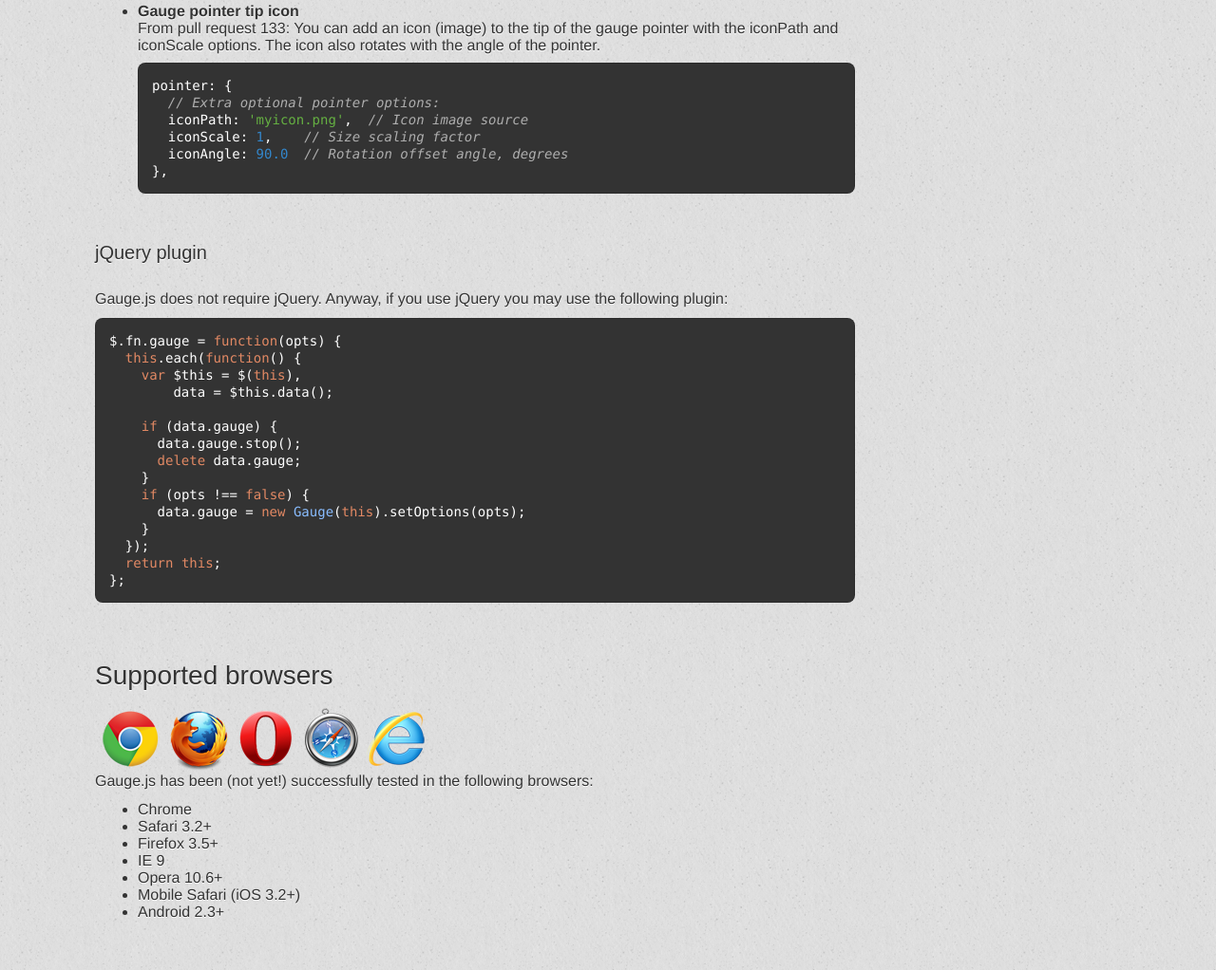
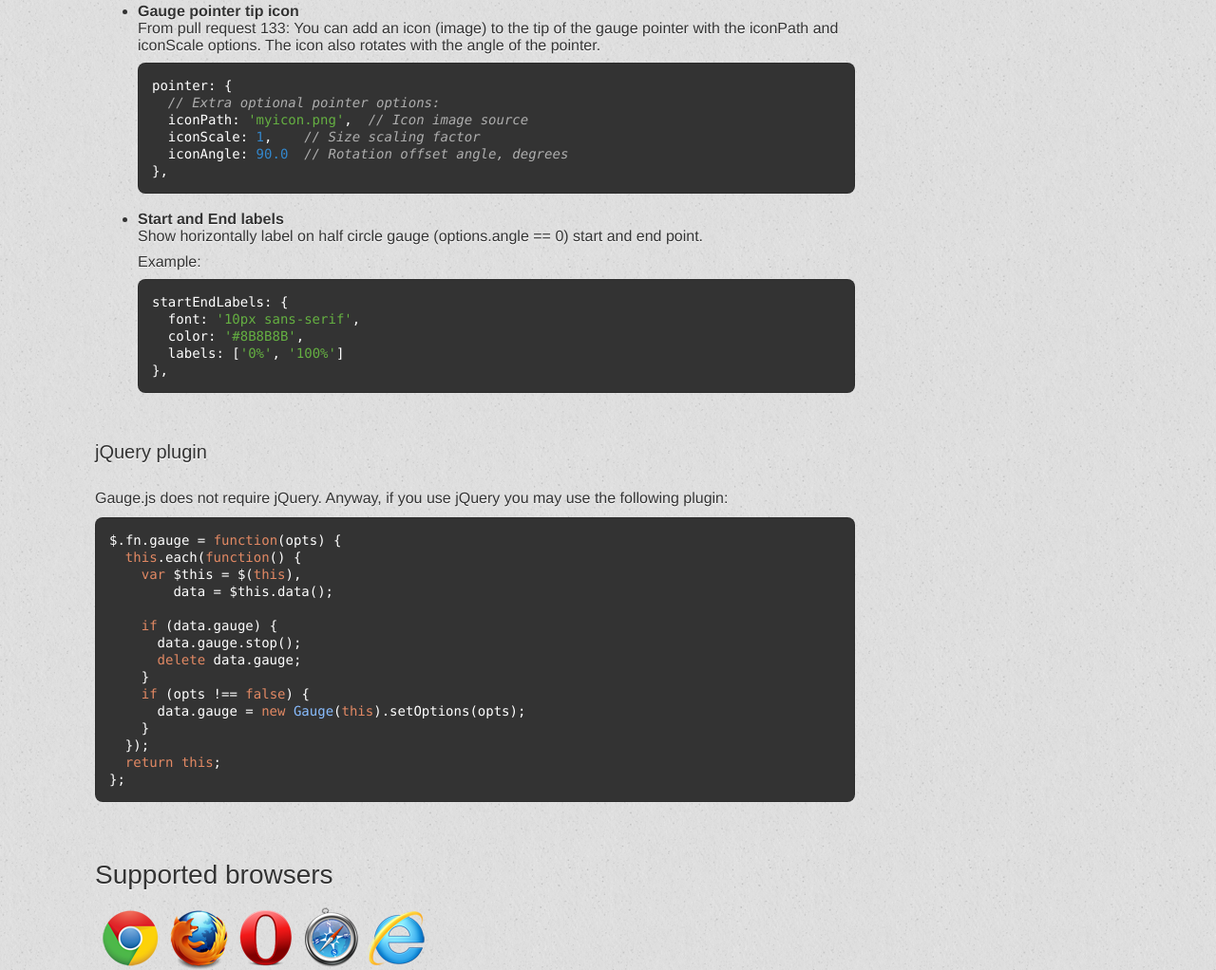
Before and after one commit to bernii/gauge.js, a website: page index.html in a window 1280 px wide. Shown: the part 3492-4514 px from the top of the page at 95% size. Drawn offline with nearby package versions, Linux system fonts and the light colour scheme; a web font is replaced by a local one.

Commit message:
start and end labels on half circle gauge

```diff
--- a/index.html
+++ b/index.html
@@ -233,6 +233,18 @@ pointer: {
   iconPath: 'myicon.png',  // Icon image source
   iconScale: 1,    // Size scaling factor
   iconAngle: 90.0  // Rotation offset angle, degrees
+},
+</pre>
+  </li>
+  <li>
+    <b>Start and End labels</b>
+    <p>Show horizontally label on half circle gauge (options.angle == 0) start and end point.</p>
+    <p>Example: </p>
+<pre class="prettyprint">
+startEndLabels: {
+  font: '10px sans-serif',
+  color: '#8B8B8B',
+  labels: ['0%', '100%']
 },
 </pre>
   </li>
```
Also changed, not shown: dist/gauge.coffee, dist/gauge.js, dist/gauge.min.js.
